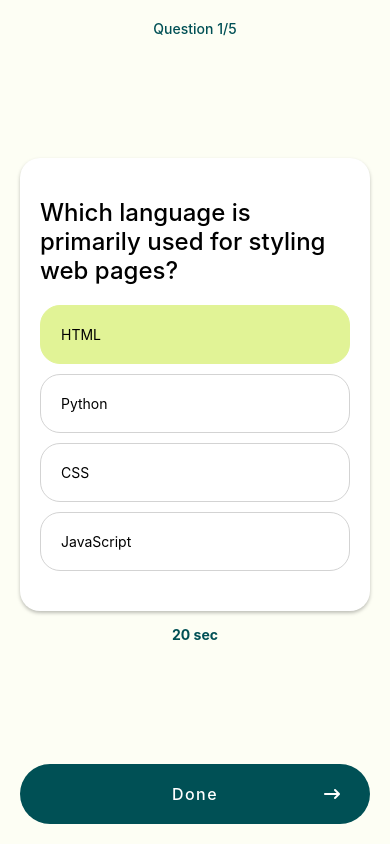
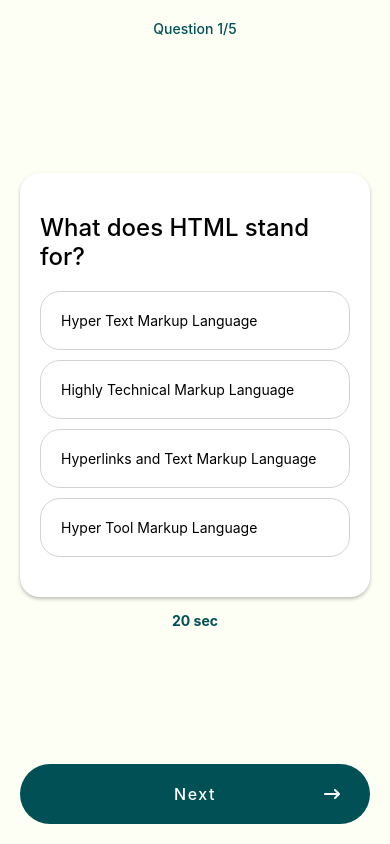
Before and after one commit to wttc-nitr/Quiz-App, a React Native app: screen / in a window 390 px wide. Built offline with nearby package versions, Linux system fonts and the light colour scheme.

Commit message:
feat: implement state management for question selection
- Added useState to track selectedOption in QuestionCard
- Removed hardcoded selectedOption (previously options[0])
- Maintained existing props and UI structure

```diff
--- a/src/app/QuizScreen.tsx
+++ b/src/app/QuizScreen.tsx
@@ -5,9 +5,15 @@ import FontAwesome6 from "@expo/vector-icons/FontAwesome6";
 import Questions from "../questions";
 import Card from "../components/Card";
 import CustomButton from "../components/CustomButton";
+import { useState } from "react";
 
 export default function QuizScreen() {
-  const question = Questions[1];
+  const [questionIndex, setQuestionIndex] = useState(0);
+  const question = Questions[questionIndex];
+
+  const onNext = () => {
+    setQuestionIndex((index) => index + 1);
+  };
 
   return (
     <SafeAreaView style={styles.page}>
@@ -34,11 +40,11 @@ export default function QuizScreen() {
 
         {/* Footer */}
         <CustomButton
-          title="Done"
+          title="Next"
           rightIcon={
             <FontAwesome6 name="arrow-right-long" size={16} color="white" />
           }
-          onPress={() => console.warn("custom button pressed")}
+          onPress={onNext}
         />
       </View>
     </SafeAreaView>
--- a/src/components/QuestionCard.tsx
+++ b/src/components/QuestionCard.tsx
@@ -1,6 +1,7 @@
 import { View, StyleSheet } from "react-native";
 import AnswerOption from "./AnswerOption";
 import Card from "./Card";
+import { useState } from "react";
 
 type QuestionCard = {
   question: {
@@ -13,9 +14,9 @@ type QuestionCard = {
 export default function QuestionCard({
   question: { title, options },
 }: QuestionCard) {
-  const selectedOption = options[0];
+  const [selectedOption, setSelectedOption] = useState<string>();
   const onOptionSelected = (option: string) => {
-    console.warn("selected", option);
+    setSelectedOption(option);
   };
 
   return (
```
